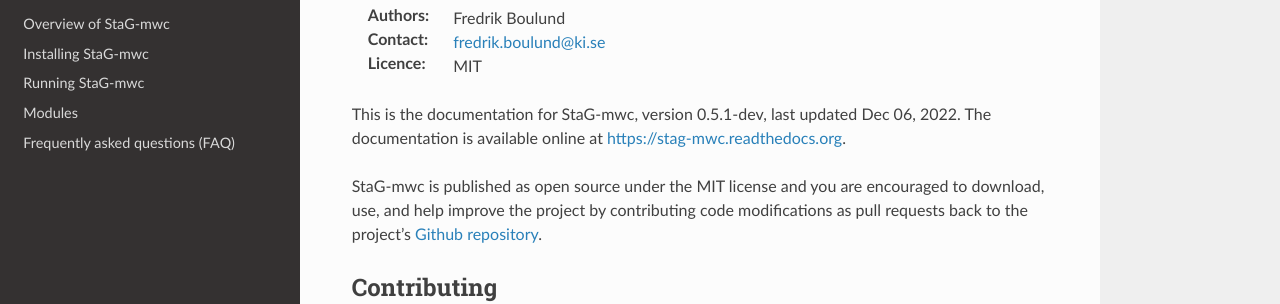
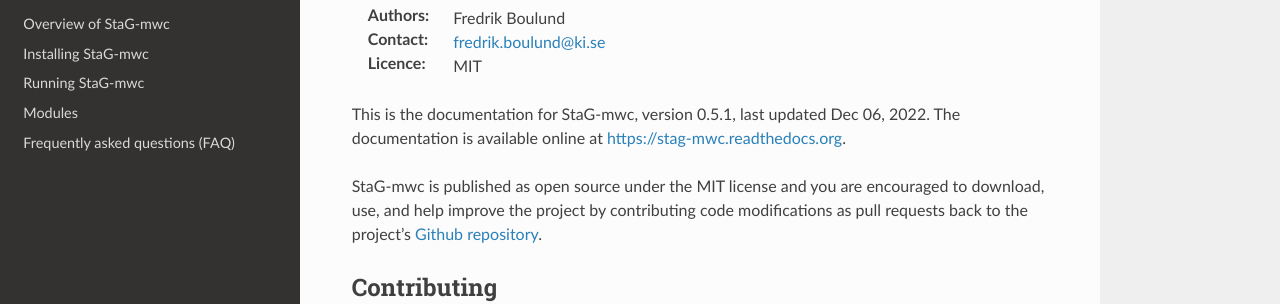
Before and after one commit to ctmrbio/stag-mwc, a Sphinx documentation site: the page built from docs/source/index.rst, in a window 1280 px wide and 900 px high, scrolled down 1124 px. Shown: the part 153-457 px from the top of the window. Built offline with Sphinx 7.4.7 and the Read the Docs theme 2.0.0, drawn with Linux system fonts in a browser that asks for light colours.

Commit message:
Prepare for release 0.5.1

```diff
--- a/docs/source/conf.py
+++ b/docs/source/conf.py
@@ -58,7 +58,7 @@
 # The short X.Y version.
 version = '0.5.1'
 # The full version, including alpha/beta/rc tags.
-release = '0.5.1-dev'
+release = '0.5.1'
 
 # reStructuredText prolog contains a string of reStructuredText that will be
 # included at the beginning of every source file that is read.
```
Also changed, not shown: CHANGELOG.md (+2 -2 lines), README.md (+9 -7 lines), 1 other file.
